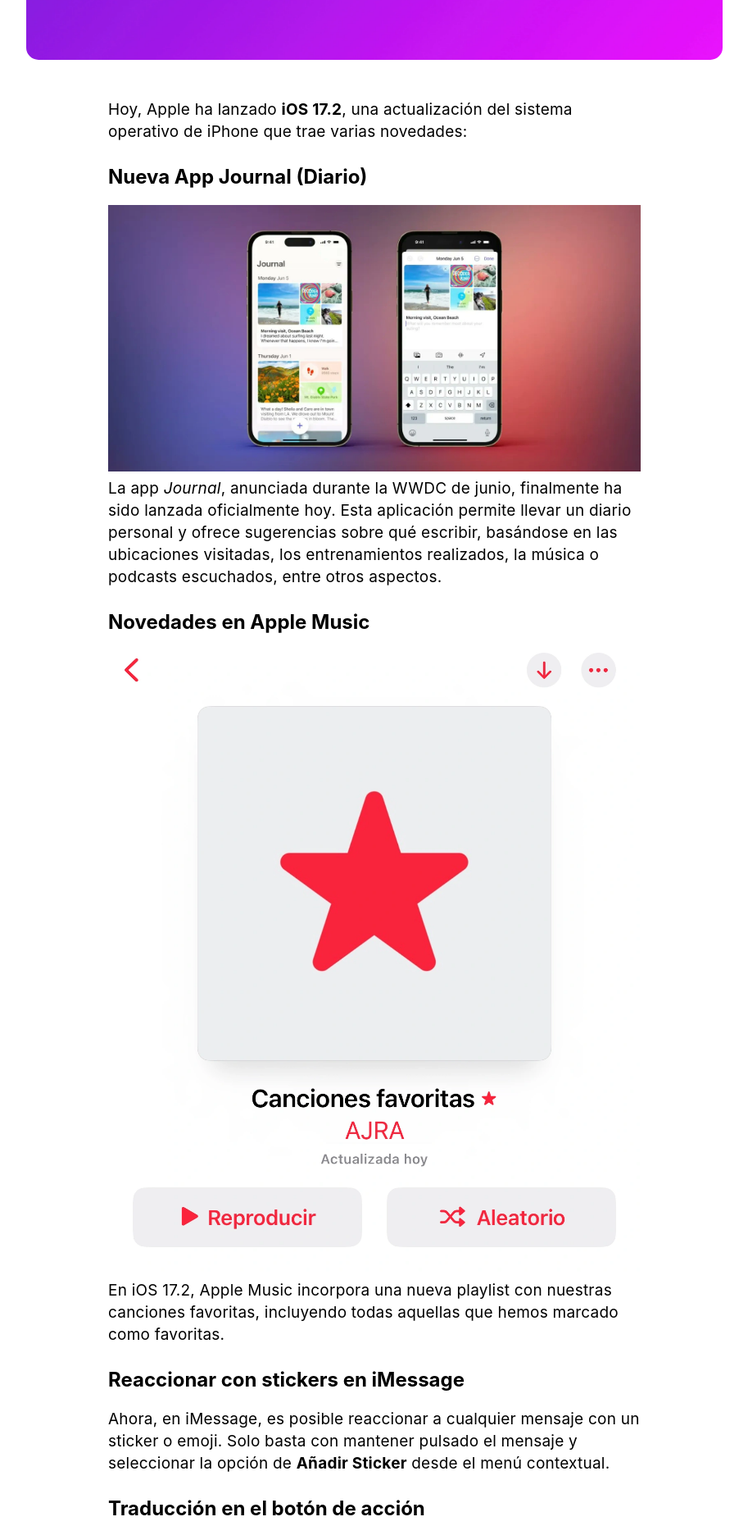
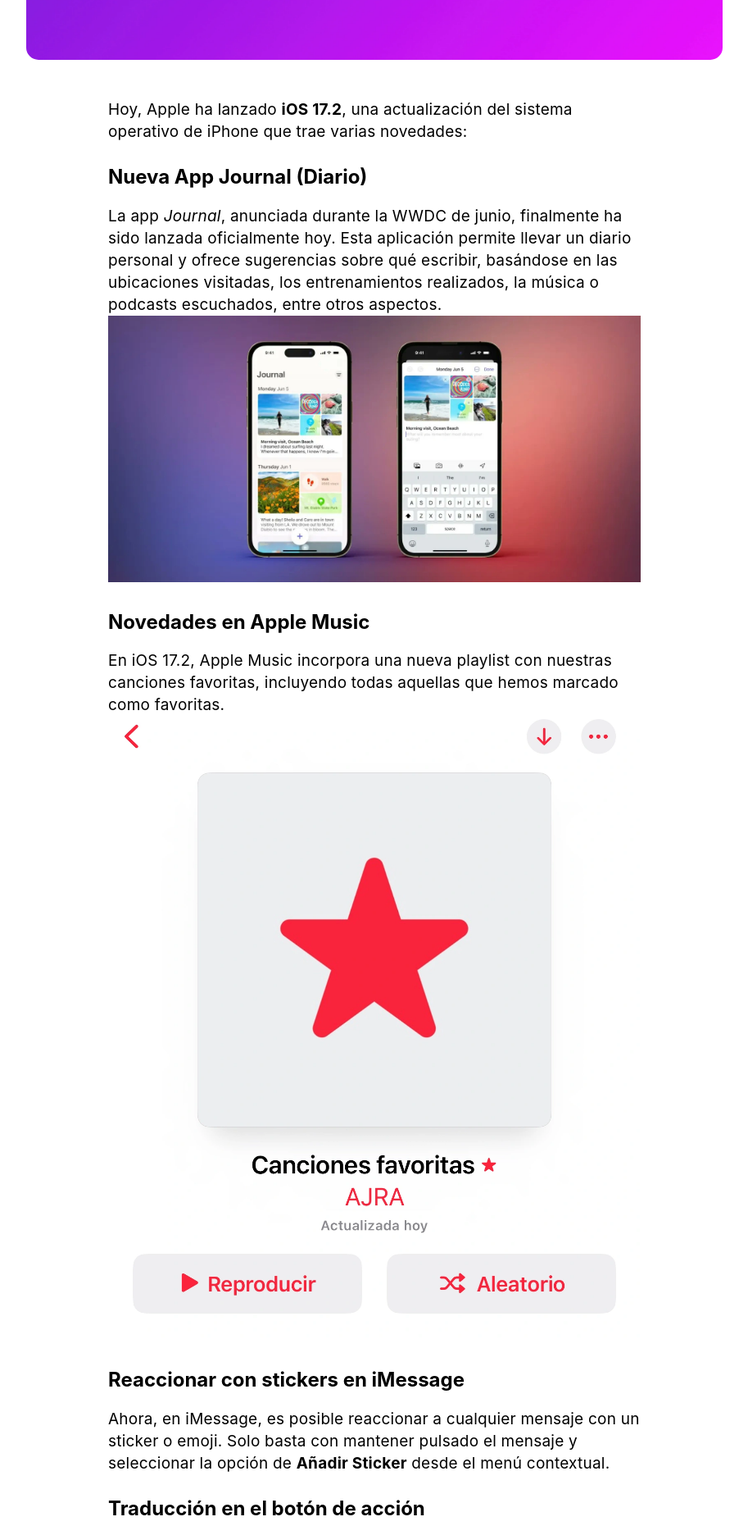
Before and after one commit to AJRAtoni/ajra, a Jekyll site: the page built from _posts/2023-12-12-ios17-2.md, in a window 1280 px wide. Shown: the part 674-2546 px from the top of the page at 82% size, without its empty margins (183-1096 px from the left). Built offline with Jekyll 4.4.1, drawn with Linux system fonts in a browser that asks for light colours.

Commit message:
Update 2023-12-12-ios17-2.md

```diff
--- a/_posts/2023-12-12-ios17-2.md
+++ b/_posts/2023-12-12-ios17-2.md
@@ -9,30 +9,37 @@
 Hoy, Apple ha lanzado **iOS 17.2**, una actualización del sistema operativo de iPhone que trae varias novedades:
 
 ## Nueva App Journal (Diario)
+La app *Journal*, anunciada durante la WWDC de junio, finalmente ha sido lanzada oficialmente hoy. Esta aplicación permite llevar un diario personal y ofrece sugerencias sobre qué escribir, basándose en las ubicaciones visitadas, los entrenamientos realizados, la música o podcasts escuchados, entre otros aspectos.
 ![Journal](https://ajra.es/images/posts/journal.webp)
-La app *Journal*, anunciada durante la WWDC de junio, finalmente ha sido lanzada oficialmente hoy. Esta aplicación permite llevar un diario personal y ofrece sugerencias sobre qué escribir, basándose en las ubicaciones visitadas, los entrenamientos realizados, la música o podcasts escuchados, entre otros aspectos.
+
+
 
 ## Novedades en Apple Music
+En iOS 17.2, Apple Music incorpora una nueva playlist con nuestras canciones favoritas, incluyendo todas aquellas que hemos marcado como favoritas.
 ![Apple Music](https://ajra.es/images/posts/applemusicfavoritos.webp)
-En iOS 17.2, Apple Music incorpora una nueva playlist con nuestras canciones favoritas, incluyendo todas aquellas que hemos marcado como favoritas.
+
+
+
 
 ## Reaccionar con stickers en iMessage
 Ahora, en iMessage, es posible reaccionar a cualquier mensaje con un sticker o emoji. Solo basta con mantener pulsado el mensaje y seleccionar la opción de **Añadir Sticker** desde el menú contextual.
 
 ## Traducción en el botón de acción
+Los iPhone 15 Pro con iOS 17.2 permiten añadir la función de Traducción al botón de acción. Al presionarlo, se activará el proceso de traducción dentro de la *Dynamic Island*.
 ![Accion Traducir](https://ajra.es/images/posts/acciontraducir.webp)
-Los iPhone 15 Pro con iOS 17.2 permiten añadir la función de Traducción al botón de acción. Al presionarlo, se activará el proceso de traducción dentro de la *Dynamic Island*.
+
 
 ## Novedades en los Memoji
+Los Memojis se actualizan en iOS 17.2 con una nueva sección “Cuerpo”, donde se pueden personalizar aspectos como la cintura, el busto, los hombros y los brazos del avatar.
 ![Memojis](https://ajra.es/images/posts/memojis.webp)
-Los Memojis se actualizan en iOS 17.2 con una nueva sección “Cuerpo”, donde se pueden personalizar aspectos como la cintura, el busto, los hombros y los brazos del avatar.
+
 
 ## Mejoras en las tarjetas de contacto
 Se han introducido opciones de personalización en las tarjetas de contacto, incluyendo la posibilidad de asignar un nombre en color arcoíris.
 
 ## Nuevos widgets de Tiempo y Reloj
+La app Tiempo ahora ofrece nuevos widgets con información detallada y la app Reloj incluye un widget con la hora digital.
 ![widgets](https://ajra.es/images/posts/widgets.webp)
-La app Tiempo ahora ofrece nuevos widgets con información detallada y la app Reloj incluye un widget con la hora digital.
 
 ## Video Espacial
 Los iPhone 15 Pro con iOS 17.2 cuentan con la capacidad de grabar videos espaciales, un nuevo formato de video en 3D que podrá disfrutarse en las *Apple Vision Pro*.
```
